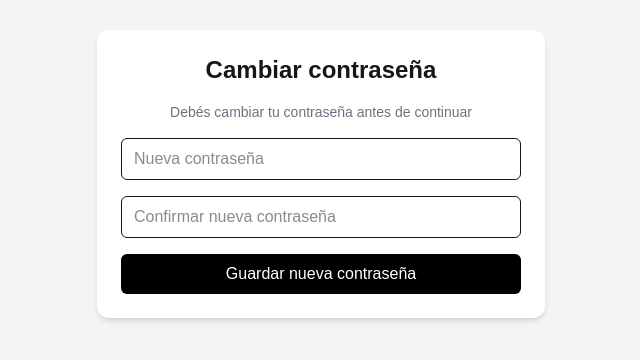
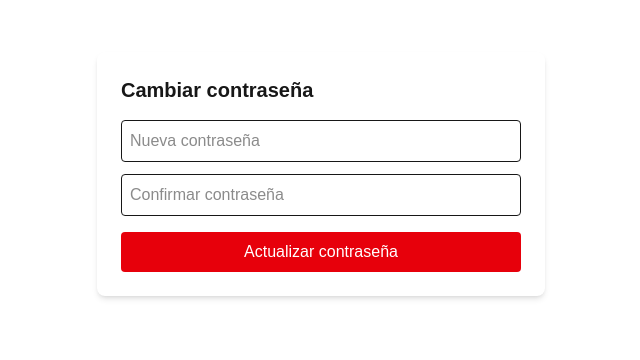
Before and after one commit to VictorBenefi/backoffice-benefi, a Next.js app: page /cambiar-clave in a window 1280 px wide. Shown: the part 226-586 px from the top of the page, without its empty margins (319-959 px from the left). Built offline with nearby package versions, Linux system fonts and the light colour scheme; no server answers.

Commit message:
feat: mejora notificaciones cambiar clave

```diff
--- a/app/cambiar-clave/page.tsx
+++ b/app/cambiar-clave/page.tsx
@@ -1,13 +1,9 @@
 "use client";
 
 import { useState } from "react";
-import { createClient } from "@/lib/supabase/client";
-import { useRouter } from "next/navigation";
+import { toast } from "sonner";
 
 export default function CambiarClavePage() {
-  const supabase = createClient();
-  const router = useRouter();
-
   const [password, setPassword] = useState("");
   const [confirmPassword, setConfirmPassword] = useState("");
   const [loading, setLoading] = useState(false);
@@ -15,108 +11,81 @@ export default function CambiarClavePage() {
   const handleChangePassword = async (e: React.FormEvent) => {
     e.preventDefault();
 
-    if (!password.trim()) {
-      alert("Debés ingresar una nueva contraseña.");
-      return;
-    }
-
-    if (password.length < 6) {
-      alert("La contraseña debe tener al menos 6 caracteres.");
+    if (!password || !confirmPassword) {
+      toast.warning("Todos los campos son obligatorios");
       return;
     }
 
     if (password !== confirmPassword) {
-      alert("Las contraseñas no coinciden.");
+      toast.error("Las contraseñas no coinciden");
       return;
     }
 
-    setLoading(true);
+    try {
+      setLoading(true);
 
-    try {
-      const {
-        data: { user },
-      } = await supabase.auth.getUser();
-
-      if (!user?.id || !user?.email) {
-        alert("No se pudo identificar el usuario.");
-        setLoading(false);
-        return;
-      }
-
-      const response = await fetch("/api/auth/change-password", {
+      const res = await fetch("/api/cambiar-clave", {
         method: "POST",
         headers: {
           "Content-Type": "application/json",
         },
-        body: JSON.stringify({
-          userId: user.id,
-          email: user.email,
-          password,
-        }),
+        body: JSON.stringify({ password }),
       });
 
-      const contentType = response.headers.get("content-type") || "";
-      let result: any = null;
+      const data = await res.json();
 
-      if (contentType.includes("application/json")) {
-        result = await response.json();
-      } else {
-        const text = await response.text();
-        console.error("Respuesta no JSON:", text);
-        throw new Error(
-          "La API no respondió JSON. Revisá app/api/auth/change-password/route.ts"
-        );
-      }
-
-      if (!response.ok) {
-        alert(result.error || "No se pudo actualizar la contraseña.");
-        setLoading(false);
+      if (!res.ok) {
+        toast.error(data?.message || "Error al cambiar la contraseña");
         return;
       }
 
-      alert("Contraseña actualizada correctamente.");
-      router.push("/dashboard");
-    } catch (error: any) {
+      // ✅ Mensaje PRO
+      toast.success("Contraseña actualizada correctamente");
+
+      // limpiar campos
+      setPassword("");
+      setConfirmPassword("");
+
+    } catch (error) {
       console.error(error);
-      alert(error.message || "Ocurrió un error al cambiar la contraseña.");
+      toast.error("Error inesperado");
     } finally {
       setLoading(false);
     }
   };
 
   return (
-    <div className="flex min-h-screen items-center justify-center bg-gray-100">
+    <div className="flex items-center justify-center min-h-screen">
       <form
         onSubmit={handleChangePassword}
-        className="w-full max-w-md rounded-xl bg-white p-6 shadow-md space-y-4"
+        className="bg-white p-6 rounded-lg shadow-md w-full max-w-md"
       >
-        <h1 className="text-2xl font-bold text-center">Cambiar contraseña</h1>
-        <p className="text-sm text-gray-500 text-center">
-          Debés cambiar tu contraseña antes de continuar
-        </p>
+        <h2 className="text-xl font-semibold mb-4">
+          Cambiar contraseña
+        </h2>
 
         <input
           type="password"
           placeholder="Nueva contraseña"
-          className="w-full rounded-md border px-3 py-2"
           value={password}
           onChange={(e) => setPassword(e.target.value)}
+          className="w-full mb-3 p-2 border rounded"
         />
 
         <input
           type="password"
-          placeholder="Confirmar nueva contraseña"
-          className="w-full rounded-md border px-3 py-2"
+          placeholder="Confirmar contraseña"
           value={confirmPassword}
           onChange={(e) => setConfirmPassword(e.target.value)}
+          className="w-full mb-4 p-2 border rounded"
         />
 
         <button
           type="submit"
           disabled={loading}
-          className="w-full rounded-md bg-black px-4 py-2 text-white"
+          className="w-full bg-red-600 text-white p-2 rounded hover:bg-red-700 transition"
         >
-          {loading ? "Actualizando..." : "Guardar nueva contraseña"}
+          {loading ? "Actualizando..." : "Actualizar contraseña"}
         </button>
       </form>
     </div>
```
